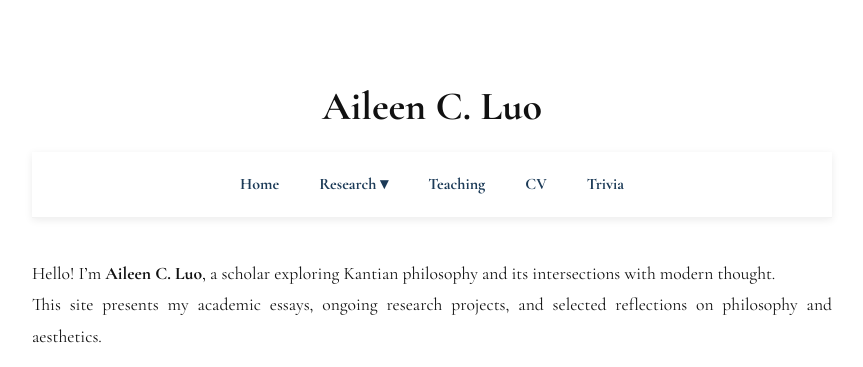
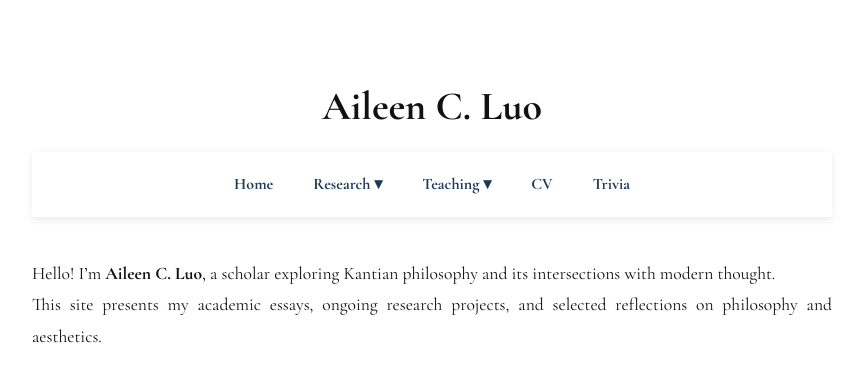
Before and after one commit to aileencluo/aileencluo.github.io, a Jekyll site: the page built from index.md, in a window 1280 px wide. Shown: the top 367 px of the page, without its empty margins (208-1071 px from the left). Built offline with Jekyll 4.4.1, drawn with Linux system fonts in a browser that asks for light colours.

Commit message:
Update default.html

```diff
--- a/_layouts/default.html
+++ b/_layouts/default.html
@@ -31,8 +31,17 @@
       </div>
     </div>
 
+    <!-- Teaching 下拉菜单 -->
+  <div class="dropdown">
+    <a href="{{ '/teaching' | relative_url }}" class="dropbtn">Teaching ▾</a>
+    <div class="dropdown-content">
+      <a href="{{ '/teaching#philosophy' | relative_url }}">Philosophy</a>
+      <a href="{{ '/teaching#ai-cs' | relative_url }}">AI and CS</a>
+    </div>
+  </div>
+
     <!-- 其他页面 -->
-    <a href="{{ '/teaching' | relative_url }}">Teaching</a>
+
     <a href="{{ '/cv' | relative_url }}">CV</a>
     <a href="{{ '/trivia' | relative_url }}">Trivia</a>
   </nav>
```
